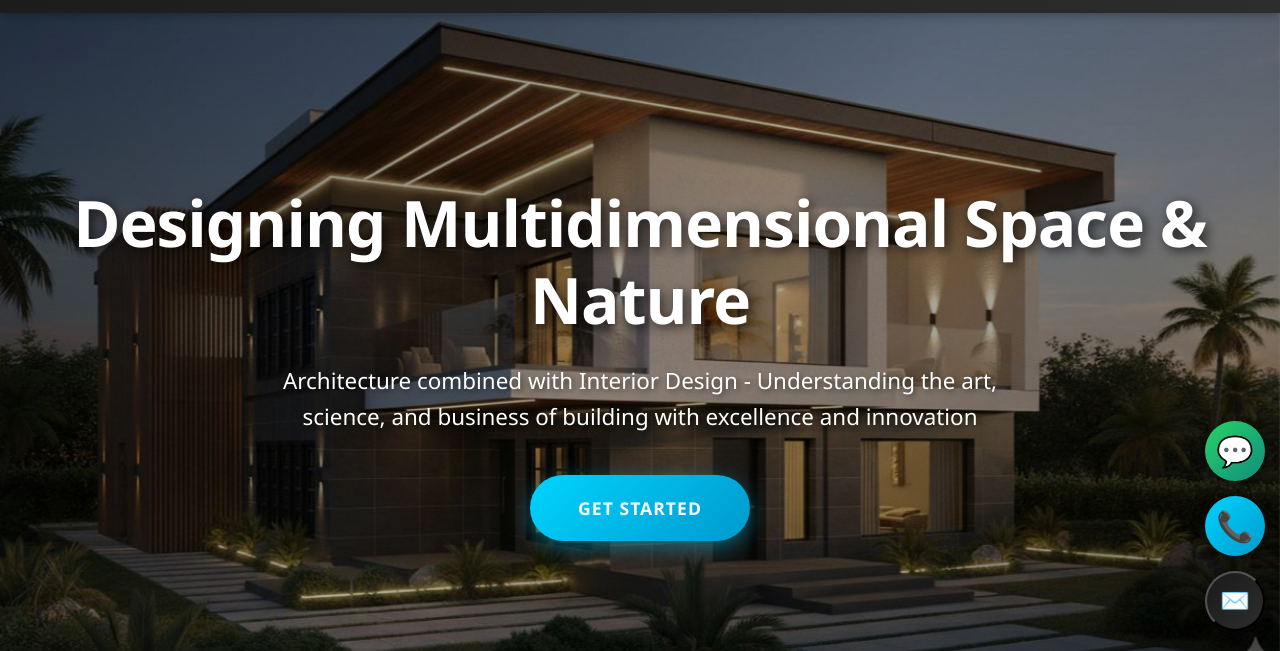
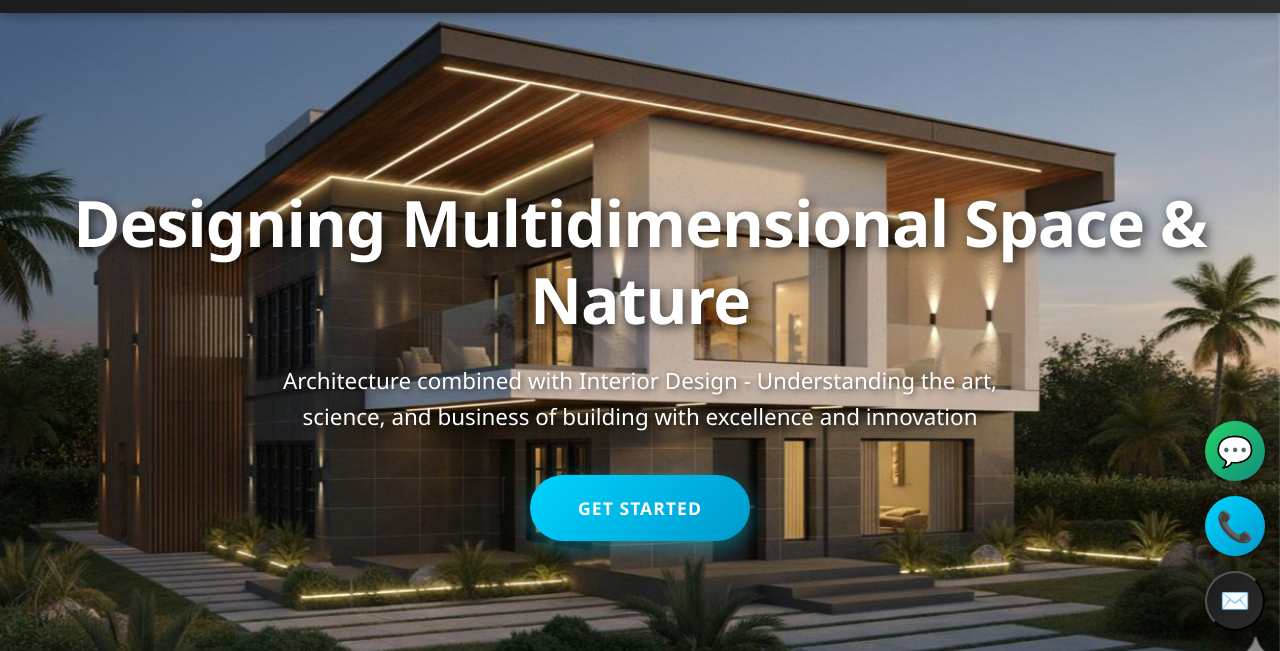
Before and after one commit to arsrinadh/MSNArchitects, a plain HTML site: page index.html in a window 1280 px wide. Shown: the part 149-800 px from the top of the page. Drawn offline with Linux system fonts and the light colour scheme.

```diff
--- a/index.html
+++ b/index.html
@@ -396,10 +396,7 @@
     left: 0;
     width: 100%;
     height: 100%;
-    background: linear-gradient(135deg,
-        rgba(0, 0, 0, 0.5) 0%,
-        rgba(0, 0, 0, 0.3) 50%,
-        rgba(0, 0, 0, 0.5) 100%);
+    background: none;
     z-index: 2;
 }
 
```
